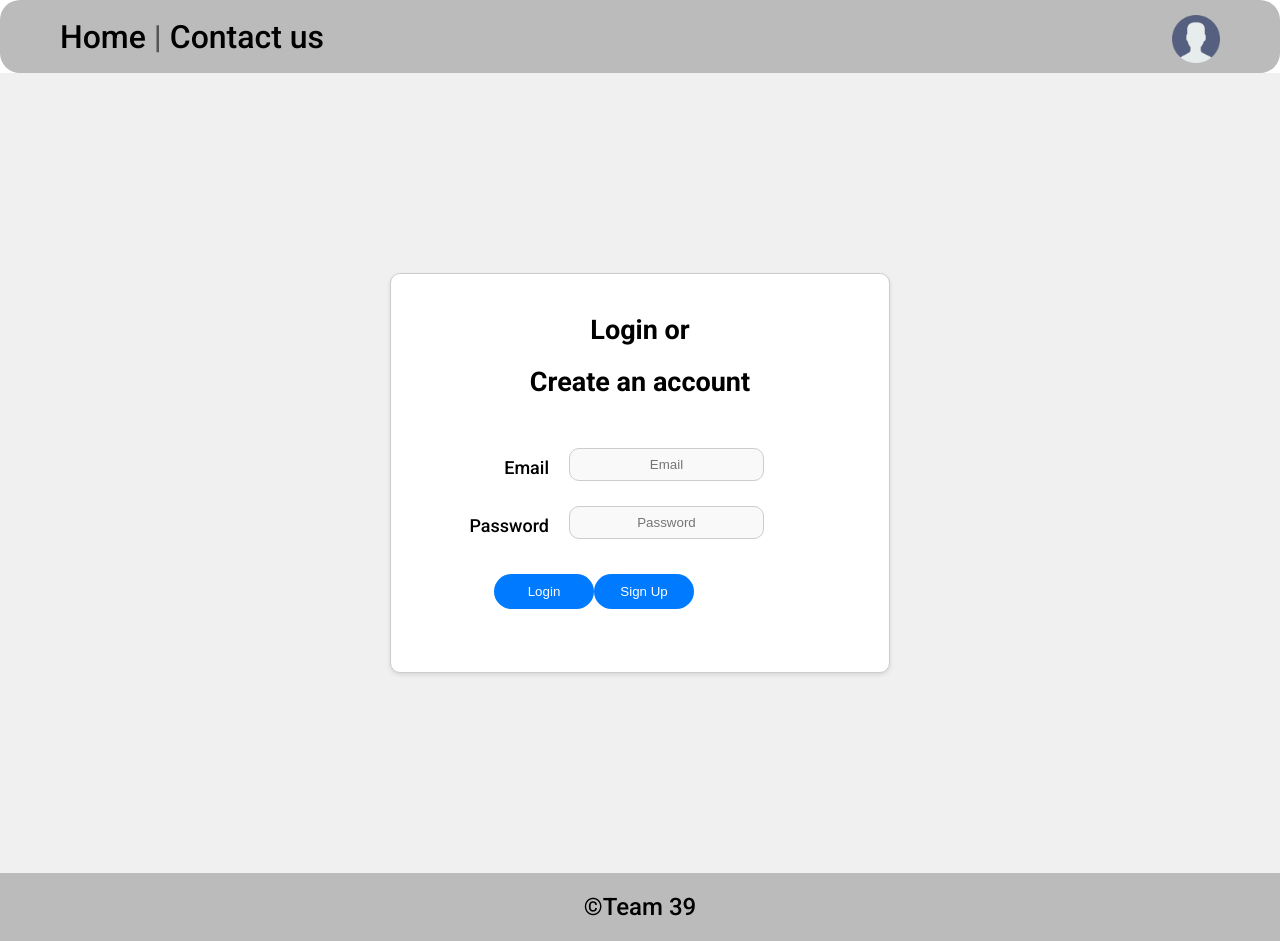
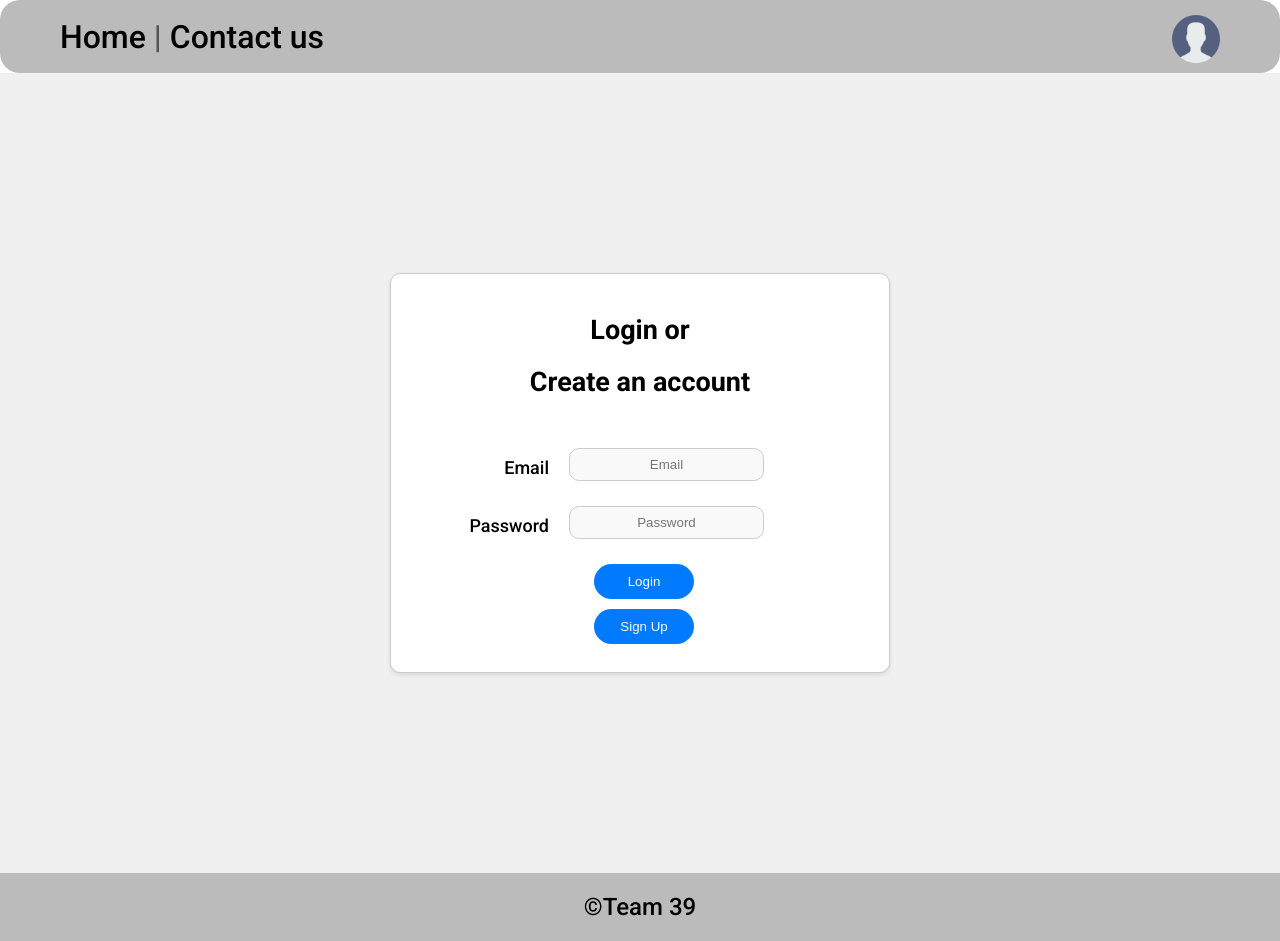
Before and after one commit to aizvainer/WAD_homework, a Vue app: page /#/post/1 in a window 1280 px wide. Both pictures are taken after a click on the link 1196 px from the left and 39 px from the top of the page. Built offline with nearby package versions, Linux system fonts and the light colour scheme; no server answers.

Commit message:
Little update in login

```diff
--- a/src/views/LoginView.vue
+++ b/src/views/LoginView.vue
@@ -18,12 +18,10 @@
 
                         </div>
 
-                        <div class="buttonContainer">
-                            <button type="submit" class="loginButton">Login</button>
-                            <router-link to="/signup">
-                                <button type="submit" class="signUpButton">Sign Up</button>
-                            </router-link>
-                        </div>
+                        <button type="submit" class="loginButton">Login</button>
+                          <router-link to="/signup">
+                              <button type="submit" class="signUpButton">Sign Up</button>
+                          </router-link>
                     </form>
                 </div>
             </div>
@@ -67,7 +65,8 @@ export default {
         if (data.loginSuccess) {
           localStorage.setItem('token', data.token);
 
-          this.$router.push('/main');
+          //this.$router.push('/main');
+          location.assign('/main');
         } else {
           console.error('Login unsuccessful');
         }
@@ -145,13 +144,6 @@ input {
   margin-right: 40px;
 }
 
-.buttonContainer {
-  display: flex;
-  justify-content: space-between;
-  margin-top: 10px;
-}
-
-
 .signUpButton {
   padding: 10px;
   width: 100px;
@@ -167,6 +159,8 @@ input {
   padding: 10px;
   width: 100px;
   height: 35px;
+  margin-right: 70px;
+  margin-bottom: 10px;
   background-color: #007bff;
   color: #fff;
   border: none;
```
